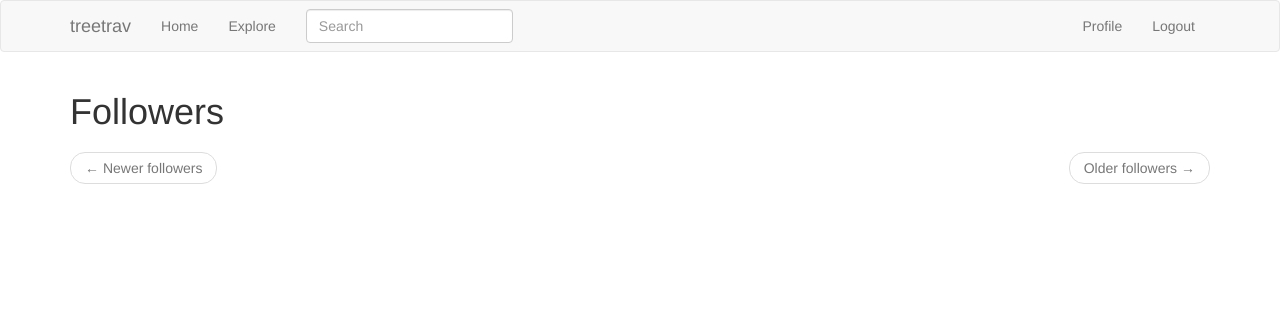
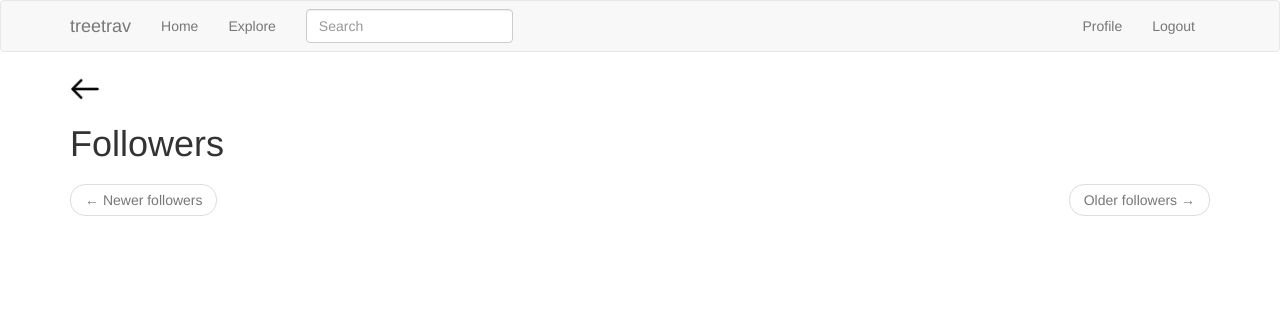
Before and after one commit to newport11/treetrav, a Flask app: a page that uses app/templates/followers.html in a window 1280 px wide. Shown: the top 312 px of the page. Run offline with Flask 3, Linux system fonts and the light colour scheme; the visitor is signed in with stand-in values (Sample User, id 1); data comes from the database, SQL or seed files in the repository; both versions use the stored data as it was after the commit; data that the repository does not hold is empty; some libraries are stand-ins or nearby versions.

Commit message:
add back button for follower pages

```diff
--- a/app/templates/followers.html
+++ b/app/templates/followers.html
@@ -1,9 +1,16 @@
 {% extends "base.html" %}
 
 
-
 {% block app_content %}
-<h1>{{ _('Followers') }}</h1>
+<div style="text-align: left;" class="subfolder_back">
+    <form method="post" action="{{ url_for('main.user', username=user.username ) }}">
+        <div style="display: inline-block; vertical-align: text-top;">
+            <button class="btn" type="submit" style="border: 0; background: transparent; padding: 0; cursor: pointer;">
+                <img src="{{ url_for( 'static', filename='backarrow.png') }}" width="30" height="30" name="back" />
+            </button>
+        </div>
+    <h1>{{ _('Followers') }}</h1>
+</div>
     {% for follower in followers %}
         {% include 'follower.html' %}
     {% endfor %}
```
Also changed, not shown: app/templates/following.html (+9 -2 lines), app.db.
